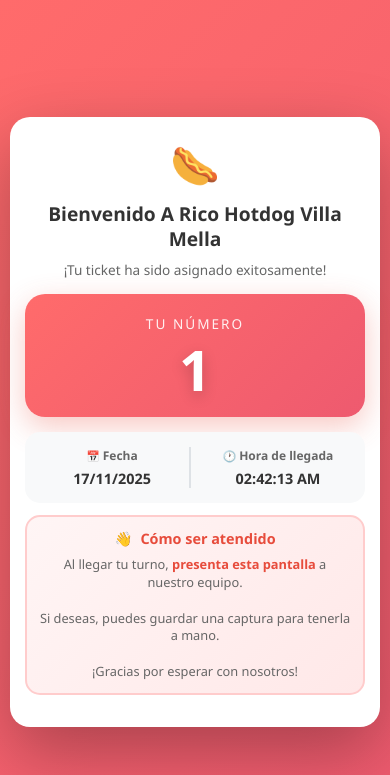
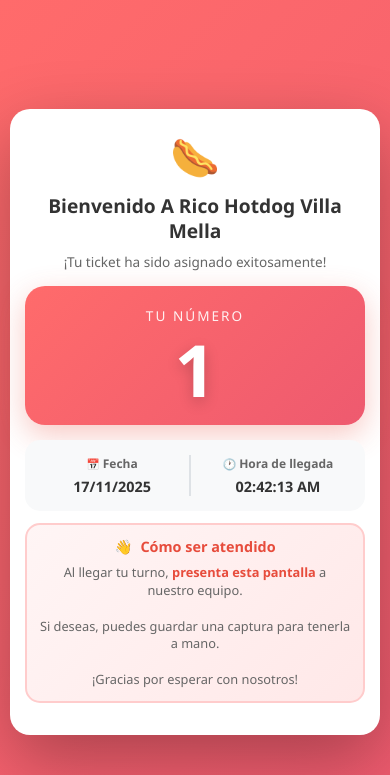
Before and after one commit to draramirezr/ticket-ricohotdog, a Flask app: page /ticket in a window 390 px wide. Shown: the top 775 px of the page. Run offline with Flask 3, Linux system fonts and the light colour scheme.

Commit message:
Aumentar tamaÃ±o del nÃºmero de ticket para mejor visibilidad en pantallas de 6 pulgadas

```diff
--- a/templates/ticket.html
+++ b/templates/ticket.html
@@ -77,7 +77,7 @@
         .ticket-number-section {
             background: linear-gradient(135deg, #ff6b6b 0%, #ee5a6f 100%);
             border-radius: 20px;
-            padding: 30px;
+            padding: 35px;
             margin: 20px 0;
             box-shadow: 0 10px 30px rgba(231, 76, 60, 0.3);
         }
@@ -92,7 +92,7 @@
 
         .ticket-number {
             color: white;
-            font-size: 5em;
+            font-size: 6.5em;
             font-weight: bold;
             line-height: 1;
             text-shadow: 0 5px 15px rgba(0,0,0,0.2);
@@ -190,7 +190,7 @@
             }
 
             .ticket-number {
-                font-size: 4.5em;
+                font-size: 5.5em;
             }
         }
 
@@ -230,7 +230,7 @@
             }
 
             .ticket-number {
-                font-size: 3.5em;
+                font-size: 4.5em;
             }
 
             .info-section {
@@ -289,7 +289,7 @@
             }
 
             .ticket-number {
-                font-size: 3em;
+                font-size: 3.8em;
             }
         }
 
```
